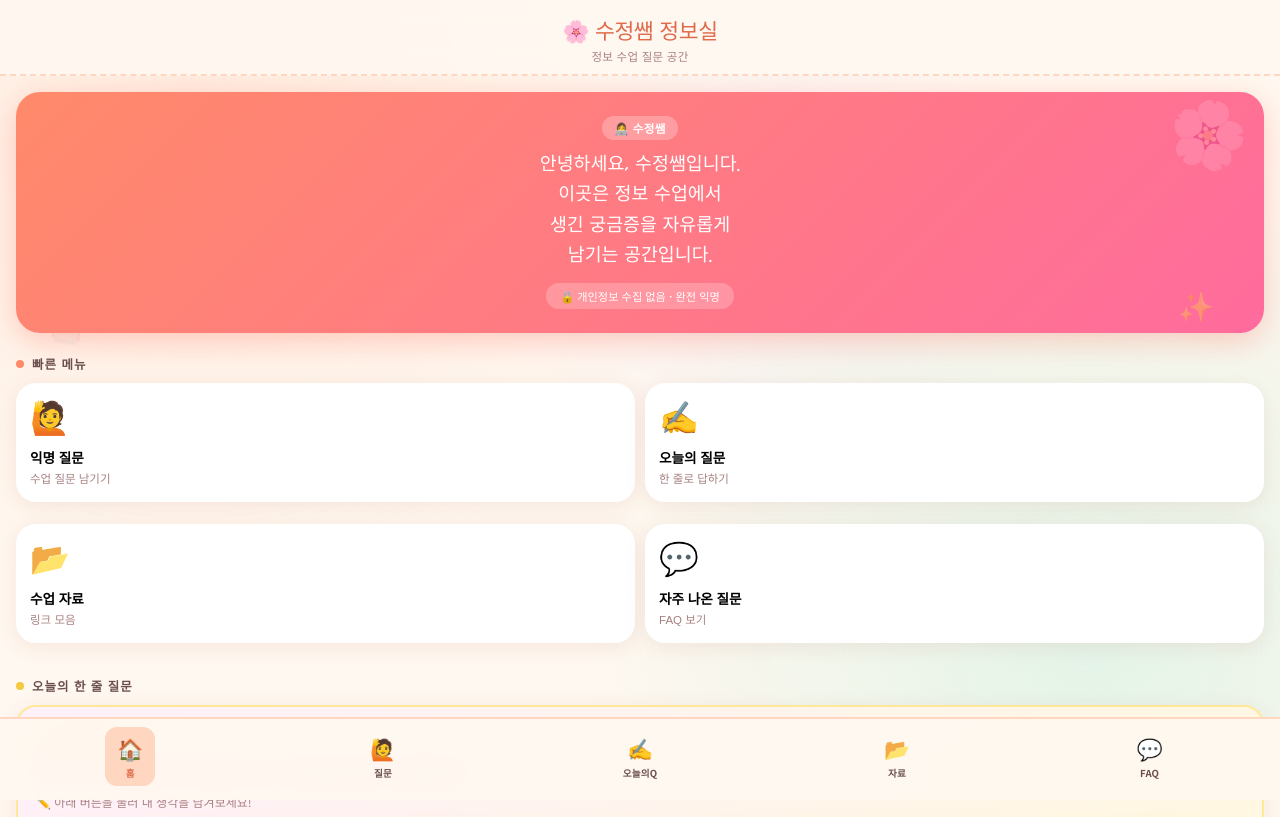
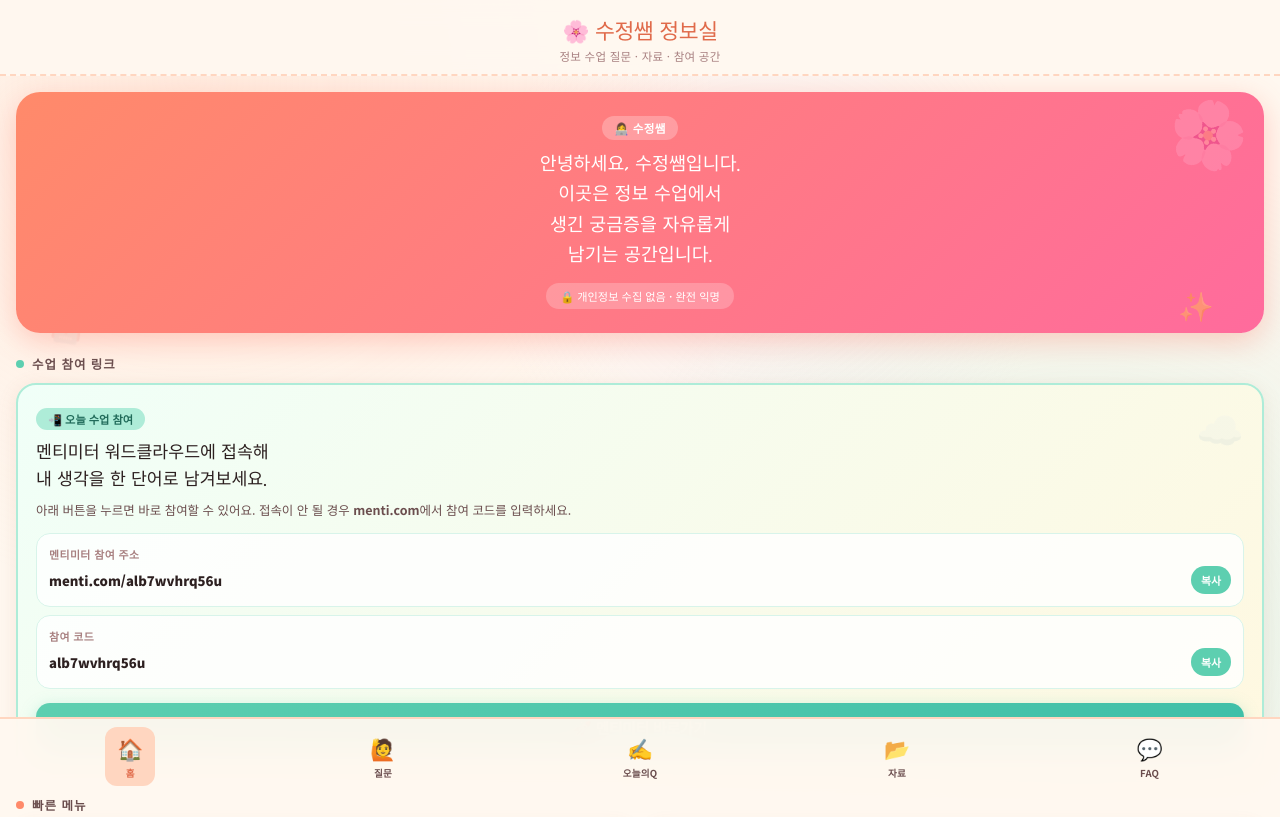
Before and after one commit to chojisj/sujeong-info-room, a plain HTML site: page index.html in a window 1280 px wide. Shown: the top 817 px of the page. Drawn offline with Linux system fonts and the light colour scheme.

Commit message:
Update index.html

```diff
--- a/index.html
+++ b/index.html
@@ -300,6 +300,99 @@
       color: var(--text-soft);
     }
 
+
+    /* ─── Class access / Mentimeter card ─── */
+    .join-card {
+      background: linear-gradient(135deg, #F0FFF8 0%, #FFF8E0 100%);
+      border: 2px solid var(--mint);
+      border-radius: 20px;
+      padding: 20px 18px;
+      margin-bottom: 12px;
+      box-shadow: var(--shadow);
+      animation: fadeUp 0.5s ease both;
+      position: relative;
+      overflow: hidden;
+    }
+
+    .join-card::after {
+      content: '☁️';
+      position: absolute;
+      right: 18px;
+      top: 14px;
+      font-size: 2.4rem;
+      opacity: 0.18;
+    }
+
+    .join-badge {
+      display: inline-flex;
+      align-items: center;
+      gap: 5px;
+      background: var(--mint);
+      border-radius: 999px;
+      padding: 3px 12px;
+      font-size: 0.7rem;
+      font-weight: 700;
+      color: #216B5A;
+      margin-bottom: 10px;
+    }
+
+    .join-title {
+      font-family: 'Jua', sans-serif;
+      font-size: 1.08rem;
+      font-weight: 400;
+      color: var(--text-dark);
+      line-height: 1.55;
+      margin-bottom: 6px;
+    }
+
+    .join-desc {
+      font-size: 0.78rem;
+      color: var(--text-mid);
+      line-height: 1.7;
+      margin-bottom: 12px;
+    }
+
+    .access-box {
+      background: rgba(255,255,255,0.82);
+      border: 1.5px solid #D8F4EA;
+      border-radius: 14px;
+      padding: 12px 12px;
+      margin-top: 8px;
+    }
+
+    .access-label {
+      display: block;
+      font-size: 0.68rem;
+      font-weight: 700;
+      color: var(--text-soft);
+      letter-spacing: 0.04em;
+      margin-bottom: 4px;
+    }
+
+    .access-value {
+      display: flex;
+      align-items: center;
+      justify-content: space-between;
+      gap: 8px;
+      font-size: 0.82rem;
+      font-weight: 800;
+      color: var(--text-dark);
+      word-break: break-all;
+    }
+
+    .copy-btn {
+      flex-shrink: 0;
+      border: none;
+      border-radius: 999px;
+      background: var(--mint-dark);
+      color: white;
+      padding: 6px 10px;
+      font-family: 'Noto Sans KR', sans-serif;
+      font-size: 0.68rem;
+      font-weight: 700;
+      cursor: pointer;
+    }
+
     /* ─── Material links ─── */
     .material-list {
       display: flex;
@@ -537,7 +630,7 @@
   <!-- Header -->
   <header>
     <div class="header-title">🌸 수정쌤 정보실</div>
-    <div class="header-sub">정보 수업 질문 공간</div>
+    <div class="header-sub">정보 수업 질문 · 자료 · 참여 공간</div>
   </header>
 
   <!-- Toast -->
@@ -555,6 +648,39 @@
         <h1>안녕하세요, 수정쌤입니다.<br>이곳은 정보 수업에서<br>생긴 궁금증을 자유롭게<br>남기는 공간입니다.</h1>
         <div class="badge-wrap"><div class="privacy-badge">🔒 개인정보 수집 없음 · 완전 익명</div></div>
       </div>
+
+      <!-- Class access information -->
+      <div class="section-label">
+        <div class="dot" style="background:var(--mint-dark);"></div>
+        <span>수업 참여 링크</span>
+      </div>
+
+      <div class="join-card">
+        <div class="join-badge">📲 오늘 수업 참여</div>
+        <div class="join-title">멘티미터 워드클라우드에 접속해<br>내 생각을 한 단어로 남겨보세요.</div>
+        <p class="join-desc">아래 버튼을 누르면 바로 참여할 수 있어요. 접속이 안 될 경우 <b>menti.com</b>에서 참여 코드를 입력하세요.</p>
+
+        <div class="access-box">
+          <span class="access-label">멘티미터 참여 주소</span>
+          <div class="access-value">
+            <span>menti.com/alb7wvhrq56u</span>
+            <button class="copy-btn" onclick="copyText('https://www.menti.com/alb7wvhrq56u')">복사</button>
+          </div>
+        </div>
+
+        <div class="access-box">
+          <span class="access-label">참여 코드</span>
+          <div class="access-value">
+            <span>alb7wvhrq56u</span>
+            <button class="copy-btn" onclick="copyText('alb7wvhrq56u')">복사</button>
+          </div>
+        </div>
+
+        <a href="https://www.menti.com/alb7wvhrq56u" target="_blank" class="action-btn btn-mint">
+          🚀 멘티미터 바로가기
+        </a>
+      </div>
+
 
       <!-- Quick action buttons -->
       <div class="section-label">
@@ -584,6 +710,7 @@
           <div style="font-size:0.72rem; color:var(--text-soft); margin-top:3px;">FAQ 보기</div>
         </button>
       </div>
+
 
       <!-- Today's teaser -->
       <div class="section-label">
@@ -702,6 +829,16 @@
 
       <div class="card">
         <div class="material-list">
+
+          <a href="https://www.menti.com/alb7wvhrq56u" target="_blank" class="material-item">
+            <div class="material-icon" style="background:#F0FFF8;">☁️</div>
+            <div class="material-info">
+              <div class="material-title">멘티미터 참여 링크</div>
+              <div class="material-sub">워드클라우드 · 수업 질문 실시간 참여</div>
+            </div>
+            <span class="material-arrow">›</span>
+          </a>
+
 
           <a href="https://drive.google.com/drive/folders/17LMW10dyfiz0M1LP5AIqNAD79yGGuL9Y?usp=drive_link" target="_blank" class="material-item">
             <div class="material-icon" style="background:#FFF0F0;">📄</div>
@@ -971,6 +1108,34 @@
       }
     }
 
+    // ── Copy link/code ──
+    function copyText(text) {
+      if (navigator.clipboard && window.isSecureContext) {
+        navigator.clipboard.writeText(text)
+          .then(() => showToast('✅ 복사했어요!'))
+          .catch(() => fallbackCopyText(text));
+      } else {
+        fallbackCopyText(text);
+      }
+    }
+
+    function fallbackCopyText(text) {
+      const temp = document.createElement('textarea');
+      temp.value = text;
+      temp.style.position = 'fixed';
+      temp.style.left = '-9999px';
+      document.body.appendChild(temp);
+      temp.focus();
+      temp.select();
+      try {
+        document.execCommand('copy');
+        showToast('✅ 복사했어요!');
+      } catch (err) {
+        showToast('복사가 안 되면 직접 입력해주세요.');
+      }
+      document.body.removeChild(temp);
+    }
+
     // ── Toast ──
     function showToast(msg) {
       const t = document.getElementById('toast');
```
